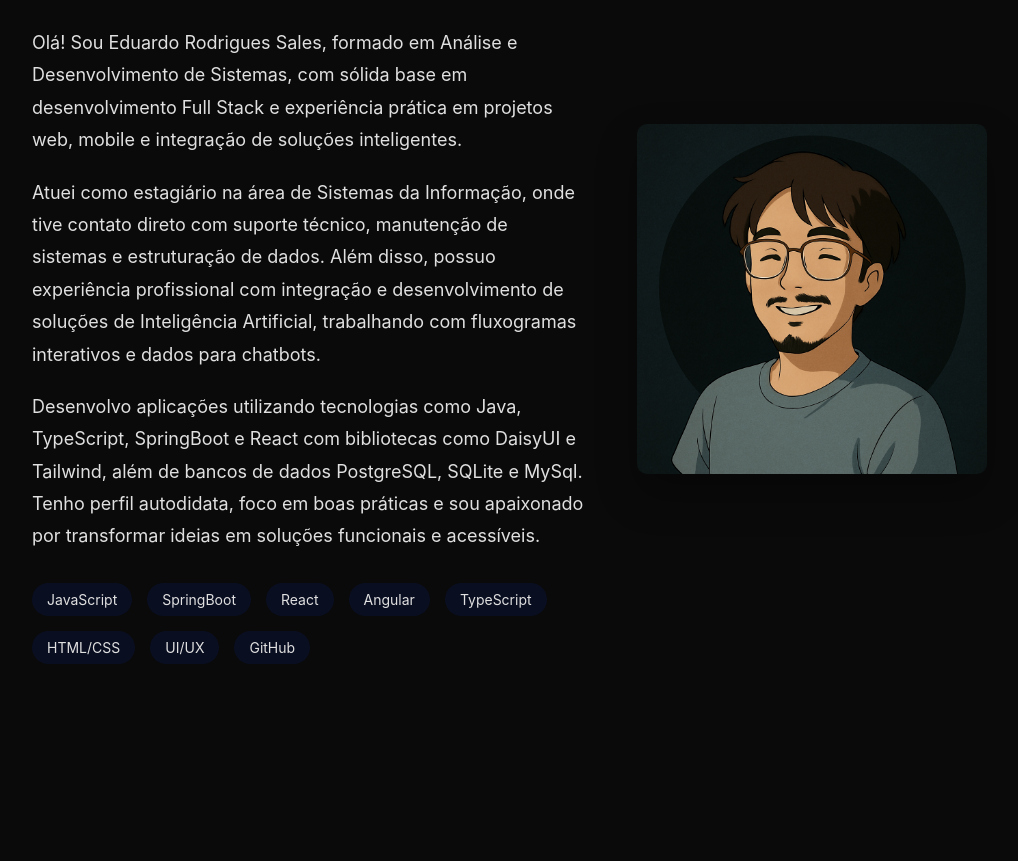
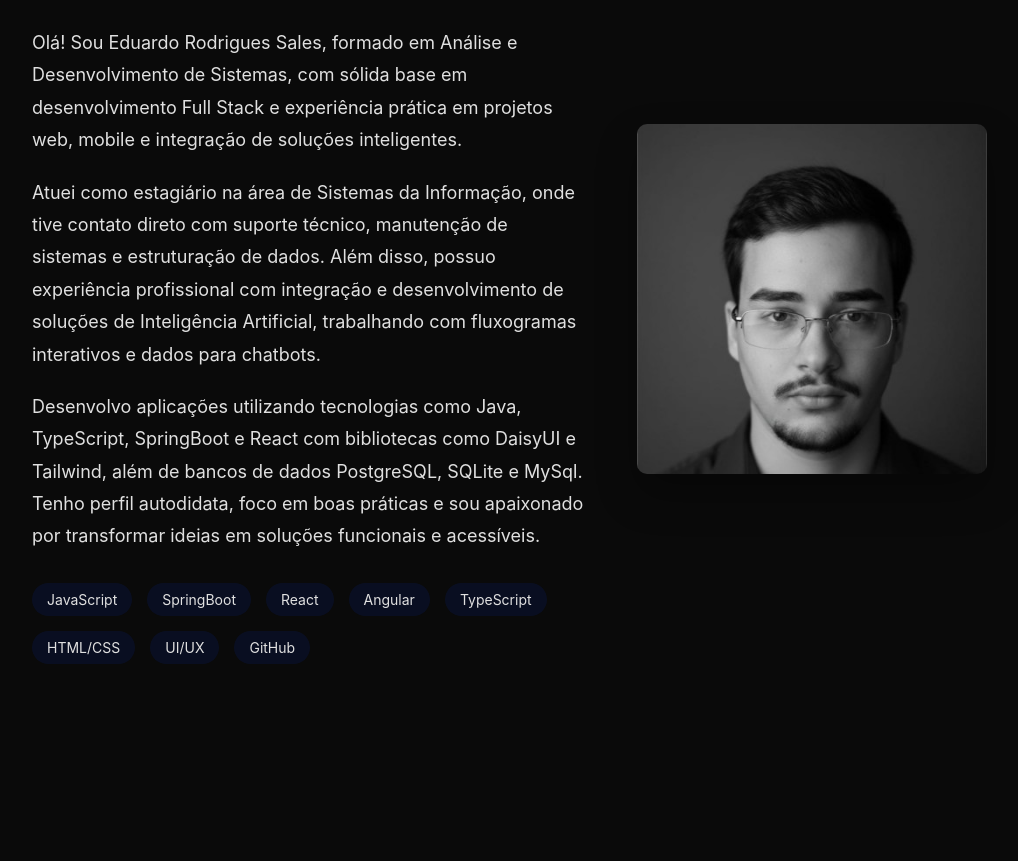
Before and after one commit to EduardoRSaless/EduardoRSaless.github.io, a plain HTML site: page index.html in a window 1280 px wide. Shown: the part 911-1772 px from the top of the page, without its empty margins (28-1046 px from the left). Drawn offline with Linux system fonts and the light colour scheme.

Commit message:
Fixing error image

```diff
--- a/index.html
+++ b/index.html
@@ -230,7 +230,7 @@
           </div>
           <div class="about-image">
             <img
-              src="/imagens/ChatGPT Image 16 de mai. de 2025, 06_17_47.png"
+              src="imagens/imageCurriculo.png"
               alt="foto"
               style="width: 350px"
             />
```
